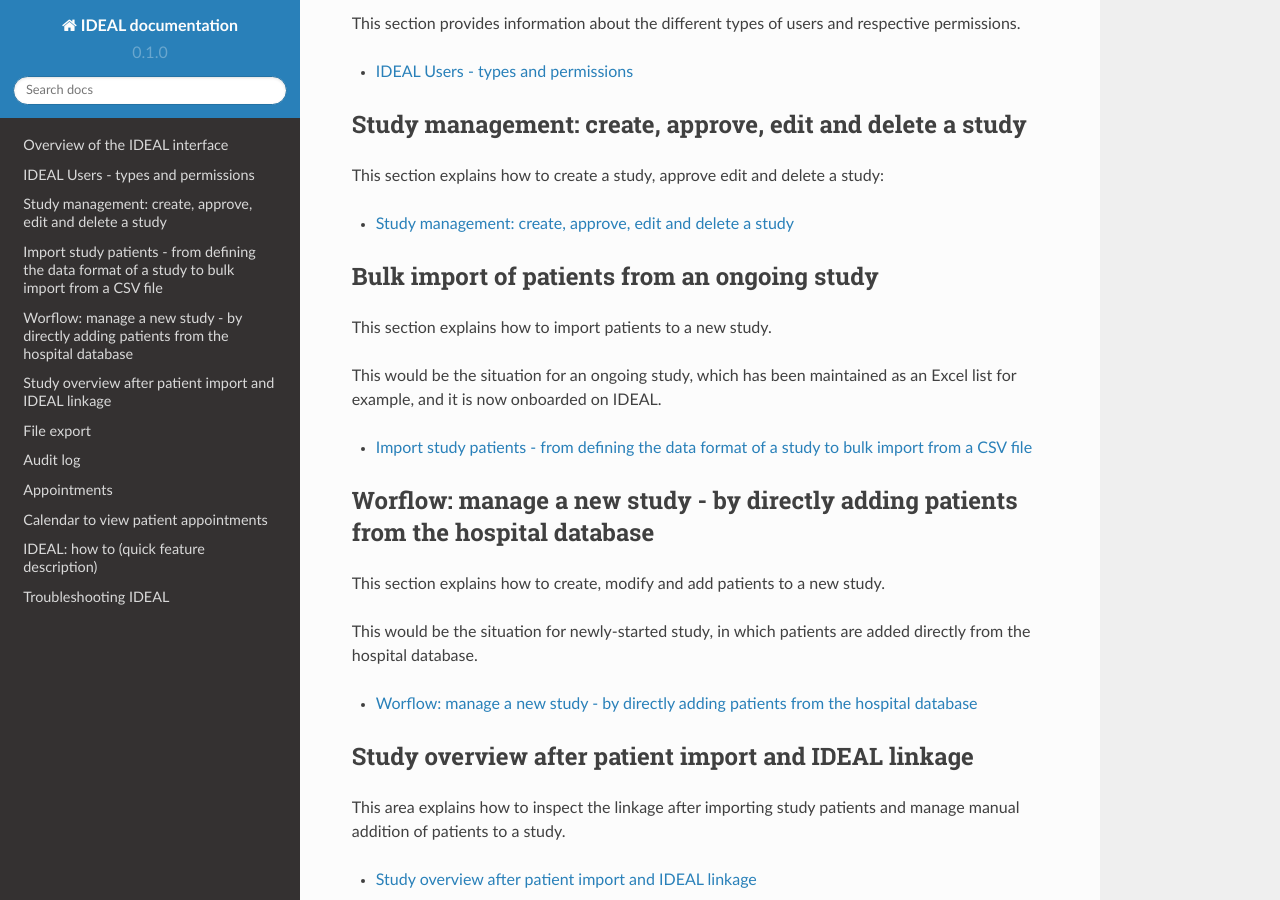
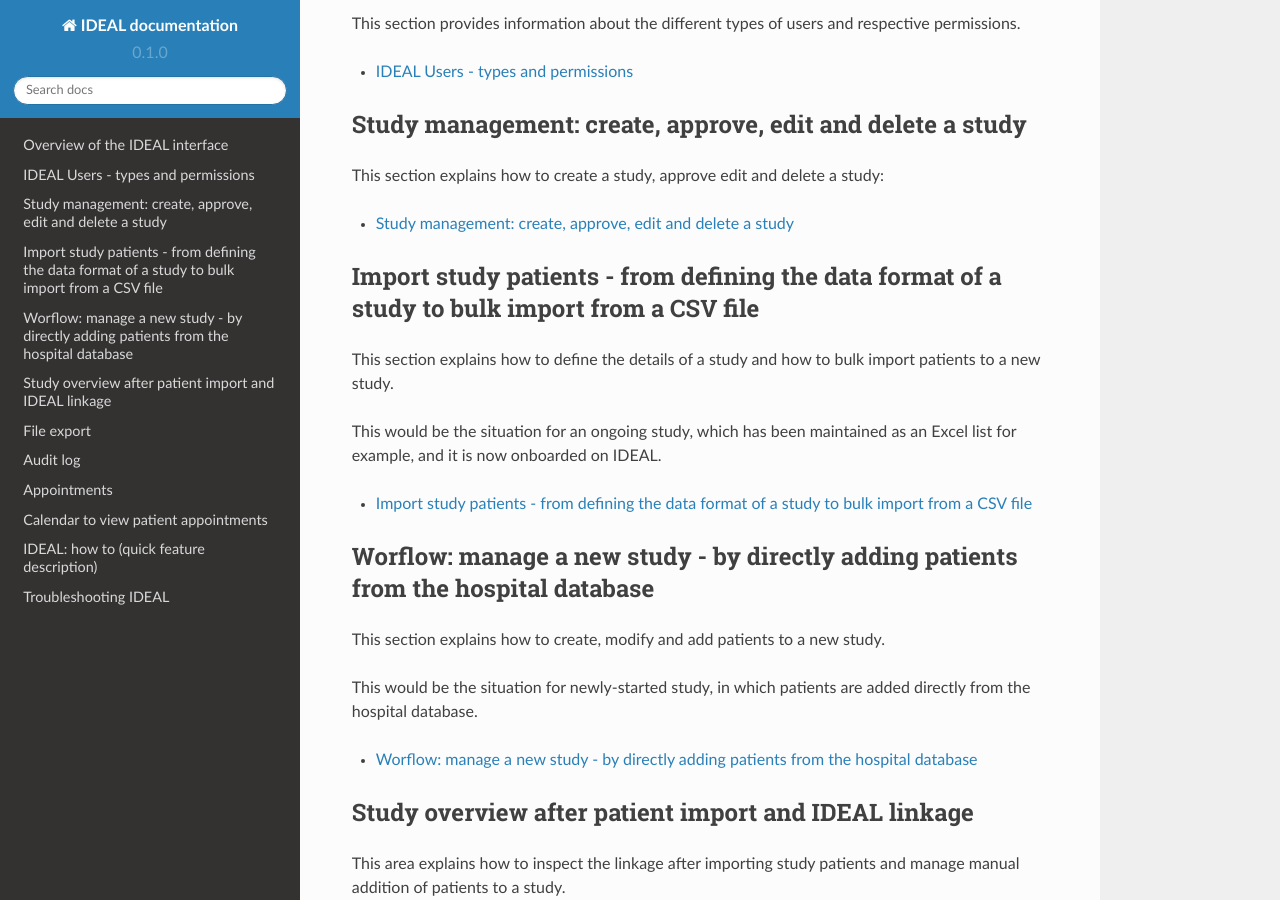
Before and after one commit to Nynuphar/IDEAL-doc, a Sphinx documentation site: the page built from docs/source/index.rst, in a window 1280 px wide and 900 px high, scrolled down 894 px. Built offline with Sphinx 7.4.7 and the Read the Docs theme 2.0.0, drawn with Linux system fonts in a browser that asks for light colours.

Commit message:
Update index.rst

```diff
--- a/docs/source/index.rst
+++ b/docs/source/index.rst
@@ -47,10 +47,10 @@ This section explains how to create a study, approve edit and delete a study:
 
    createstudy
 
-Bulk import of patients from an ongoing study
-********************************************************************************
+Import study patients - from defining the data format of a study to bulk import from a CSV file
+***************************************************************************************************
 
-This section explains how to import patients to a new study.
+This section explains how to define the details of a study and how to bulk import patients to a new study.
 
 This would be the situation for an ongoing study, which has been maintained as an Excel list for example, and it is now onboarded on IDEAL.
 
```
